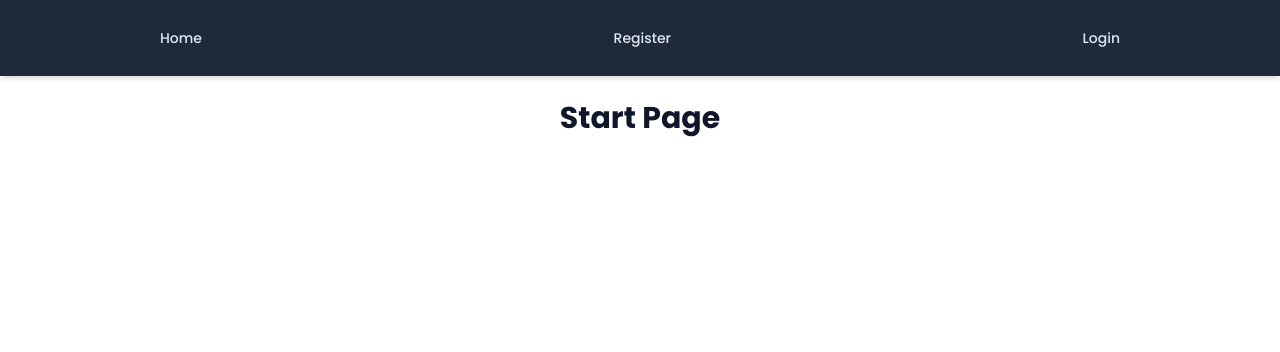
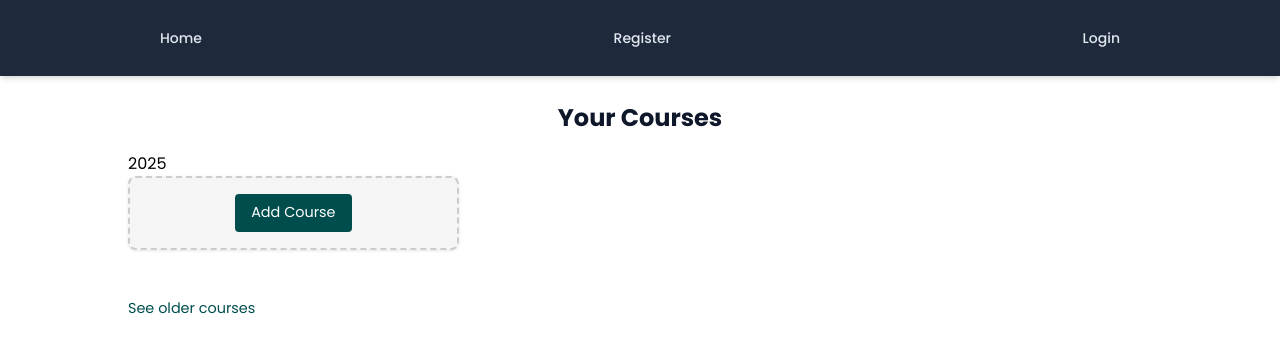
Before and after one commit to CL-17656/CS520_Front, a Vue app: page / in a window 1280 px wide. Shown: the top 352 px of the page. Built offline with nearby package versions, Linux system fonts and the light colour scheme.

Commit message:
main page function

```diff
--- a/package.json
+++ b/package.json
@@ -12,7 +12,7 @@
   "dependencies": {
     "axios": "^1.7.7",
     "pinia": "^2.2.6",
-    "vue": "^3.5.12",
+    "vue": "^3.5.13",
     "vue-router": "^4.4.5"
   },
   "devDependencies": {
--- a/src/views/HomeView.vue
+++ b/src/views/HomeView.vue
@@ -1,9 +1,213 @@
 <script setup>
+import { ref } from 'vue';
 
+// Data for the course list and semesters
+const courses = ref({
+  123: { name: 'COMPSCI 123', description: 'Algorithm', assignments: 5},
+  456: { name: 'COMPSCI 456', description: 'Artifical Intelligence', assignments: 9},
+  678: { name: 'COMPSCI 678', description: 'Operating System', assignments: 9},
+  789: { name: 'COMPSCI 789', description: 'Distributed System', assignments: 8},
+});
+
+const courseList = ref([]);
+const semesters = ref(['2025']);
+
+// Modal control and input data
+const showModal = ref(false);
+const newCourseId = ref('');
+let error_message = ref('')
+function addCourse() {
+  showModal.value = true;
+}
+
+function submitCourse() {
+
+  if (newCourseId.value.trim() !== ''  )  {
+    const courseId = newCourseId.value.trim();
+    const currentCourse = courses.value[courseId];
+
+    if (currentCourse) {
+      // Add the course to the courseList
+      courseList.value.push(currentCourse);
+      showModal.value = false;
+    } else {
+      error_message.value = 'Course ID not found';
+    }
+
+    newCourseId.value = ''; // Clear the input field
+
+  }
+
+}
+
+function closeModal() {
+  showModal.value = false;
+}
 </script>
 
 <template>
   <main>
-    <h1 class = "title"> Start Page</h1>
+    <h1 class="title">Your Courses</h1>
+
+    <div class="semester" v-for="semester in semesters" :key="semester">
+      <h2>{{ semester }}</h2>
+      <div class="courses-grid">
+          <div v-for="(course, index) in courseList" :key="index" class="course-card">
+            <h3>{{ course.name }}</h3>
+            <p>{{ course.description }}</p>
+            <div class="assignments">{{ course.assignments }} assignments</div>
+          </div>
+        <div class="course-card add-course">
+          <button @click="addCourse">Add Course</button>
+        </div>
+      </div>
+    </div>
+    <a href="#" class="see-older-courses">See older courses</a>
+
+    <!-- Modal for entering course ID -->
+    <div v-if="showModal" class="modal-overlay">
+      <div class="modal">
+        <h3>Enter Course ID</h3>
+        <h4 class="error_message" v-if="error_message">{{ error_message }}</h4>
+        <input v-model="newCourseId" type="text" placeholder="Course ID" />
+        <div class="modal-buttons">
+          <button @click="submitCourse">Submit</button>
+          <button @click="closeModal">Cancel</button>
+        </div>
+      </div>
+    </div>
   </main>
 </template>
+
+<style scoped>
+.title {
+  font-size: 1.5rem;
+  margin-bottom: 1rem;
+}
+
+.semester {
+  margin-bottom: 2rem;
+}
+
+
+
+.courses-grid {
+  display: grid;
+  grid-template-columns: repeat(auto-fill, minmax(250px, 1fr));
+  gap: 1rem;
+}
+
+.course-card {
+  background-color: #f5f5f5;
+  border-radius: 8px;
+  padding: 1rem;
+  box-shadow: 0 1px 3px rgba(0, 0, 0, 0.1);
+  transition: box-shadow 0.3s;
+}
+
+.course-card:hover {
+  box-shadow: 0 4px 12px rgba(0, 0, 0, 0.15);
+}
+
+.add-course {
+  display: flex;
+  justify-content: center;
+  align-items: center;
+  border: 2px dashed #ccc;
+  cursor: pointer;
+}
+
+button {
+  padding: 0.5rem 1rem;
+  cursor: pointer;
+  border: none;
+  background-color: #004d4d;
+  color: #fff;
+  border-radius: 4px;
+  font-size: 0.9rem;
+}
+
+button:hover {
+  background-color: #006666;
+}
+
+.see-older-courses {
+  display: inline-block;
+  color: #004d4d;
+  text-decoration: none;
+  margin-top: 1rem;
+  font-size: 0.9rem;
+}
+
+.see-older-courses:hover {
+  text-decoration: underline;
+}
+
+/* Modal styles */
+.modal-overlay {
+  position: fixed;
+  top: 0;
+  left: 0;
+  right: 0;
+  bottom: 0;
+  background: rgba(0, 0, 0, 0.5);
+  display: flex;
+  justify-content: center;
+  align-items: center;
+}
+
+.modal {
+  background: #fff;
+  padding: 2rem;
+  border-radius: 8px;
+  box-shadow: 0 2px 10px rgba(0, 0, 0, 0.2);
+  text-align: center;
+  width: 300px;
+}
+
+.modal input {
+  width: 100%;
+  padding: 0.5rem;
+  margin-bottom: 1rem;
+}
+
+.modal h4 {
+  color: red;
+}
+
+.course-card {
+  background-color: #f5f5f5;
+  border-radius: 8px;
+  padding: 1rem;
+  box-shadow: 0 1px 3px rgba(0, 0, 0, 0.1);
+  transition: box-shadow 0.3s;
+}
+
+.course-card:hover {
+  box-shadow: 0 4px 12px rgba(0, 0, 0, 0.15);
+}
+
+.course-card h3 {
+  font-size: 1.1rem;
+  margin: 0 0 0.5rem;
+}
+
+.course-card p {
+  font-size: 0.9rem;
+  color: #666;
+  margin: 0 0 1rem;
+}
+
+.assignments {
+  font-weight: bold;
+  background-color: #004d4d;
+  color: #fff;
+  padding: 0.3rem 0.6rem;
+  border-radius: 4px;
+  display: inline-block;
+}
+
+.modal-buttons button {
+  margin: 0 0.5rem;
+}
+</style>
```
Also changed, not shown: 1 other file (tests, documents, lock files or other folders).
